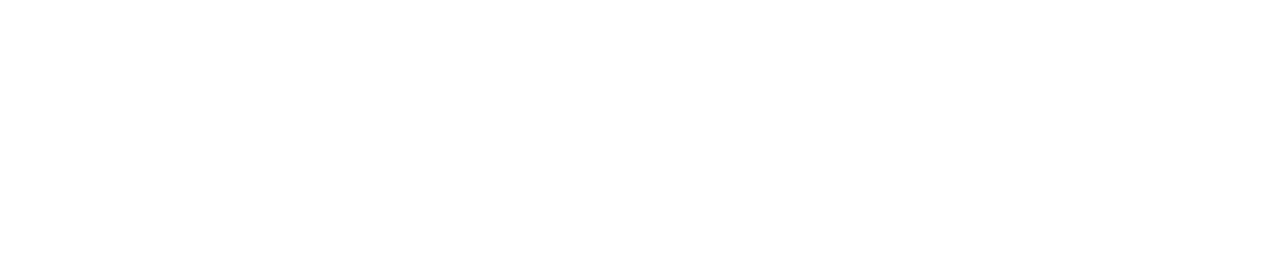
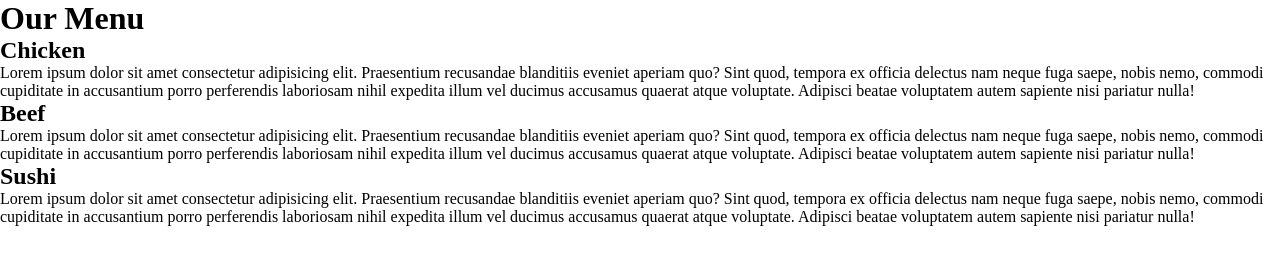
Before and after one commit to ZouCeR23/Coursera, a plain HTML site: page mod2-solution/index.html in a window 1280 px wide. Drawn offline with Linux system fonts and the light colour scheme.

Commit message:
creating html estructure

```diff
--- a/mod2-solution/css/style.css
+++ b/mod2-solution/css/style.css
@@ -0,0 +1,9 @@
+* {
+    box-sizing: border-box;
+    margin: 0;
+    padding: 0;
+}
+
+section, section>div {
+
+}
--- a/mod2-solution/index.html
+++ b/mod2-solution/index.html
@@ -4,8 +4,29 @@
     <meta charset="UTF-8">
     <meta name="viewport" content="width=device-width, initial-scale=1">
     <title>Document</title>
+    <link rel="stylesheet" href="css/style.css">
 </head>
 <body>
-
+    <h1>Our Menu</h1>
+    <div class="setions">
+        <section>
+            <div>
+                <h2>Chicken</h2>
+            </div>
+            <p>Lorem ipsum dolor sit amet consectetur adipisicing elit. Praesentium recusandae blanditiis eveniet aperiam quo? Sint quod, tempora ex officia delectus nam neque fuga saepe, nobis nemo, commodi cupiditate in accusantium porro perferendis laboriosam nihil expedita illum vel ducimus accusamus quaerat atque voluptate. Adipisci beatae voluptatem autem sapiente nisi pariatur nulla!</p>
+        </section>
+        <section>
+            <div>
+                <h2>Beef</h2>
+            </div>
+            <p>Lorem ipsum dolor sit amet consectetur adipisicing elit. Praesentium recusandae blanditiis eveniet aperiam quo? Sint quod, tempora ex officia delectus nam neque fuga saepe, nobis nemo, commodi cupiditate in accusantium porro perferendis laboriosam nihil expedita illum vel ducimus accusamus quaerat atque voluptate. Adipisci beatae voluptatem autem sapiente nisi pariatur nulla!</p>
+        </section>
+        <section>
+            <div>
+                <h2>Sushi</h2>
+            </div>
+            <p>Lorem ipsum dolor sit amet consectetur adipisicing elit. Praesentium recusandae blanditiis eveniet aperiam quo? Sint quod, tempora ex officia delectus nam neque fuga saepe, nobis nemo, commodi cupiditate in accusantium porro perferendis laboriosam nihil expedita illum vel ducimus accusamus quaerat atque voluptate. Adipisci beatae voluptatem autem sapiente nisi pariatur nulla!</p>
+        </section>
+    </div>
 </body>
 </html>
```
